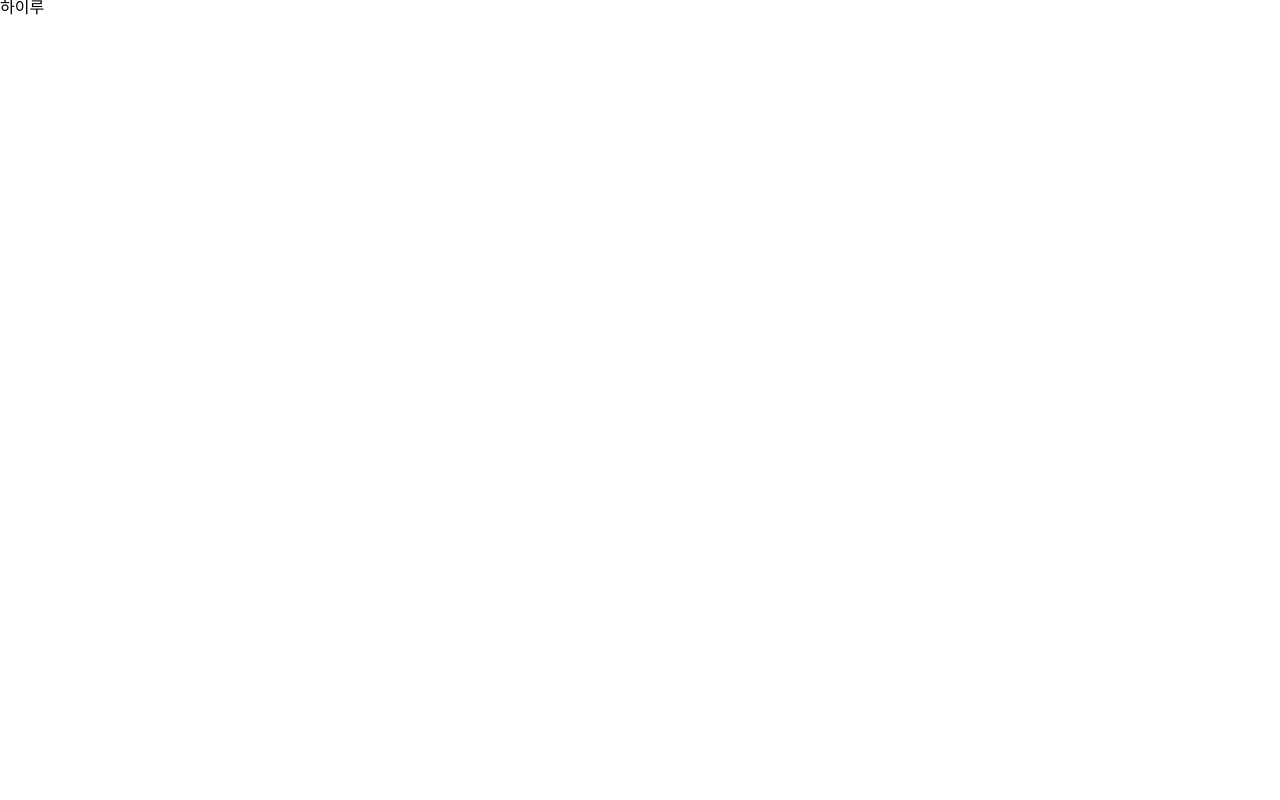
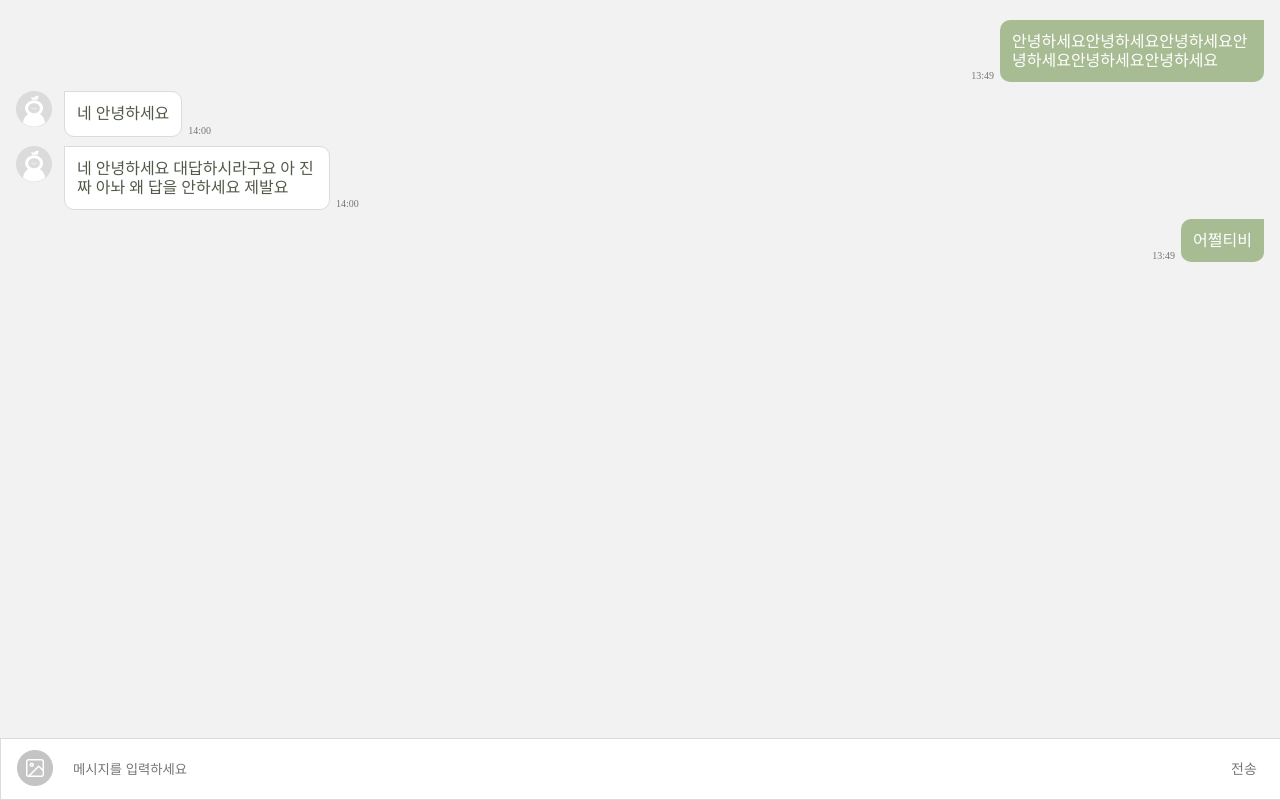
Before and after one commit to 17ANT/INATON, a React (Create React App) app: page /chatroom in a window 1280 px wide. Built offline with nearby package versions, Linux system fonts and the light colour scheme.

Commit message:
Feat: chatroom

```diff
--- a/src/pages/chatRoom/ChatRoom.jsx
+++ b/src/pages/chatRoom/ChatRoom.jsx
@@ -1,10 +1,171 @@
 import React from 'react';
 import styled from 'styled-components';
+
+const Main = styled.main`
+  position: fixed;
+  width: 100%;
+  background-color: var(--bg-color);
+  height: calc(100% - 60px);
+`;
+const ChatRoomWrap = styled.section`
+  display: flex;
+  flex-direction: column;
+  justify-content: flex-end;
+  padding: 20px 16px;
+`;
+const MyMsg = styled.section`
+  display: flex;
+  position: relative;
+  margin-bottom: 9px;
+  align-self: flex-end;
+
+  div {
+    display: flex;
+    flex-direction: row-reverse;
+    gap: 6px;
+
+    p {
+      background-color: var(--main-color);
+      border: none;
+      border-radius: 10px 0 10px 10px;
+      color: #fff;
+      padding: 12px;
+      max-width: 240px;
+      line-height: 1.2;
+    }
+    strong {
+      font-size: 10px;
+      line-height: 13px;
+      color: var(--sub-font);
+      align-self: flex-end;
+    }
+  }
+`;
+const YourMsg = styled.section`
+  display: flex;
+  position: relative;
+  margin-bottom: 9px;
+
+  img {
+    margin-right: 12px;
+  }
+  div {
+    display: flex;
+    gap: 6px;
+
+    p {
+      background-color: #fff;
+      border: 1px solid var(--border-color);
+      border-radius: 0 10px 10px 10px;
+      color: var(--font-color);
+      padding: 12px;
+      max-width: 240px;
+      line-height: 1.2;
+    }
+    strong {
+      font-size: 10px;
+      line-height: 13px;
+      color: var(--sub-font);
+      align-self: flex-end;
+    }
+  }
+`;
+
+const MsgInput = styled.footer`
+  position: fixed;
+  left: 0;
+  bottom: 0;
+  width: 100%;
+  z-index: 2;
+  background-color: #fff;
+  border: 1px solid var(--border-color);
+  form {
+    display: flex;
+    padding: 0 16px;
+    align-items: center;
+    height: 60px;
+
+    .msg-input {
+      width: calc(100% - 98px);
+      border: none;
+      outline: none;
+      margin-left: 18px;
+    }
+    button {
+      border: none;
+      color: var(--sub-font);
+      font-size: 14px;
+      line-height: 18px;
+      background-color: transparent;
+      cursor: pointer;
+    }
+  }
+`;
 
 export default function ChatRoom() {
   return (
     <>
-      <h1>하이루</h1>
+      <Main>
+        <ChatRoomWrap>
+          <MyMsg>
+            <h3 className="sr-only">메시지</h3>
+            <div>
+              <p>
+                안녕하세요안녕하세요안녕하세요안녕하세요안녕하세요안녕하세요
+              </p>
+              <strong>13:49</strong>
+            </div>
+          </MyMsg>
+          <YourMsg>
+            <h3 className="sr-only">메시지</h3>
+            <a href="#">
+              <img src={`assets/Ellipse 6.png`} alt="" />
+            </a>
+            <div>
+              <p>네 안녕하세요</p>
+              <strong> 14:00</strong>
+            </div>
+          </YourMsg>
+          <YourMsg>
+            <h3 className="sr-only">메시지</h3>
+            <a href="#">
+              <img src={`assets/Ellipse 6.png`} alt="" />
+            </a>
+            <div>
+              <p>
+                네 안녕하세요 대답하시라구요 아 진짜 아놔 왜 답을 안하세요
+                제발요
+              </p>
+              <strong> 14:00</strong>
+            </div>
+          </YourMsg>
+          <MyMsg>
+            <h3 className="sr-only">메시지</h3>
+            <div>
+              <p>어쩔티비</p>
+              <strong>13:49</strong>
+            </div>
+          </MyMsg>
+        </ChatRoomWrap>
+      </Main>
+      <MsgInput>
+        <h2 className="sr-only">채팅입력창</h2>
+        <form>
+          <label htmlFor="imgUpload">
+            <img src={'assets/img-button.png'} alt="" />
+          </label>
+          <input type="file" id="imgUpload" className="sr-only" />
+          <label htmlFor="msgInput" className="sr-only">
+            메시지창
+          </label>
+          <input
+            className="msg-input"
+            type="text"
+            placeholder="메시지를 입력하세요"
+          />
+          <button>전송</button>
+        </form>
+      </MsgInput>
     </>
   );
 }
```
